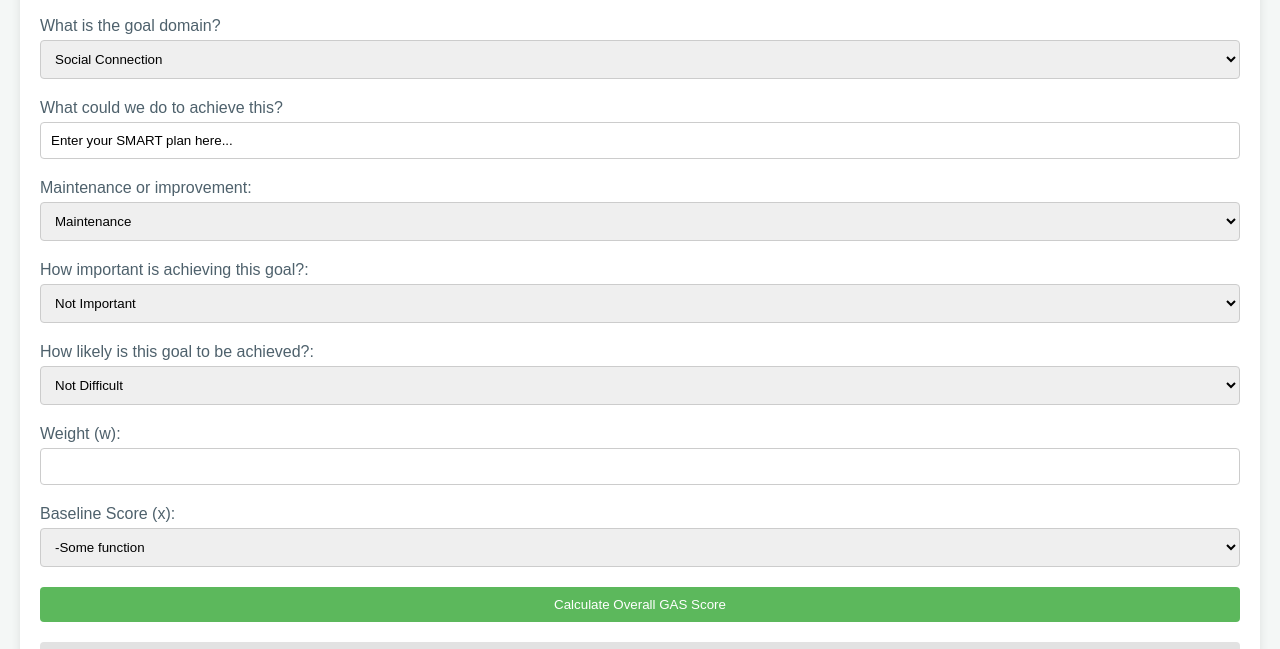
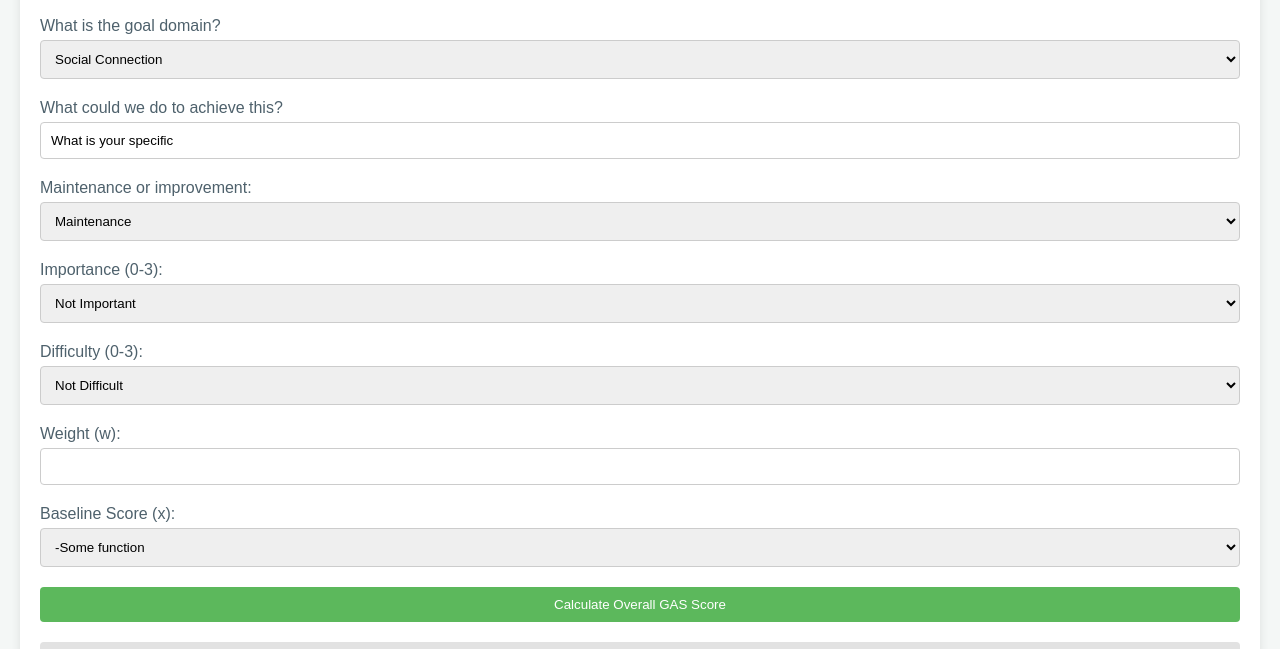
Before and after one commit to TrustImpact/SingleGoalGAS, a plain HTML site: page index.html in a window 1280 px wide. Shown: the part 151-800 px from the top of the page. Drawn offline with Linux system fonts and the light colour scheme.

Commit message:
Update index.html

```diff
--- a/index.html
+++ b/index.html
@@ -65,7 +65,7 @@ function calculateGAS(section) {
   var w = parseInt(document.getElementById('weight' + section).value);
   var x = parseInt(document.getElementById('score' + section).value);
   var numerator = 10 * (w * x);
-  var denominator = Math.sqrt((0.7 * w * w) + (0.3 * w * w));
+  var denominator = Math.sqrt(0.7 * w * w) + (0.3 * w * w);
   var overallGAS = 50 + (numerator / denominator);
 
   document.getElementById('result' + section).innerText = 'Overall GAS Score: ' + overallGAS.toFixed(2);
@@ -94,7 +94,7 @@ window.onload = function() {
 
 <div>
   <label for="achieve">What could we do to achieve this?</label>
-  <input type="text" id="achieve" name="achieve" required value="Enter your SMART plan here...">
+  <input type="text" id="achieve" name="achieve" required value="What is your specific ">
 </div>
 
 <div>
@@ -104,7 +104,7 @@ window.onload = function() {
     <option value="Improvement">Improvement</option>
   </select>
 
-  <label for="importance1">How important is achieving this goal?:</label>
+  <label for="importance1">Importance (0-3):</label>
   <select id="importance1" name="importance1" required>
     <option value="0">Not Important</option>
     <option value="1">Important</option>
@@ -112,7 +112,7 @@ window.onload = function() {
     <option value="3">Extremely Important</option>
   </select>
 
-  <label for="difficulty1">How likely is this goal to be achieved?:</label>
+  <label for="difficulty1">Difficulty (0-3):</label>
   <select id="difficulty1" name="difficulty1" required>
     <option value="0">Not Difficult</option>
     <option value="1">Probable</option>
```
